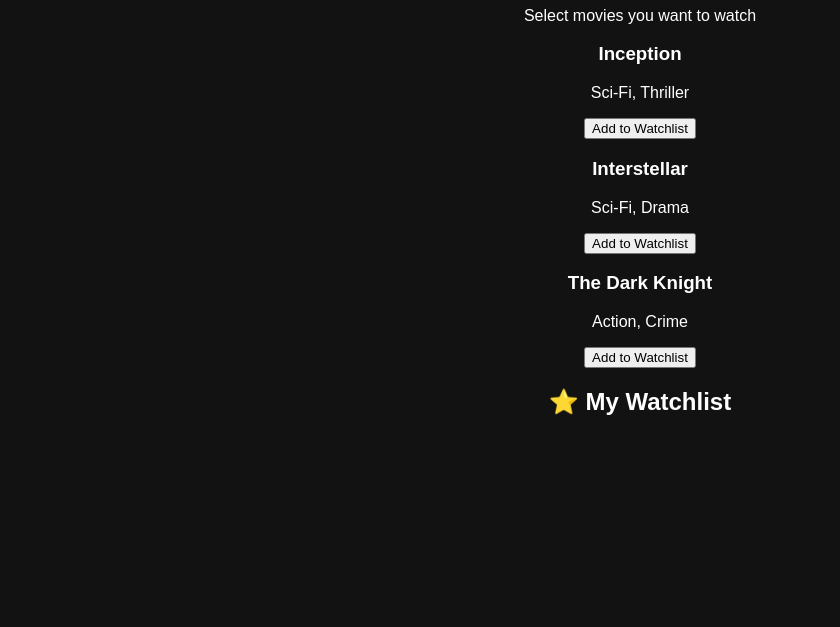
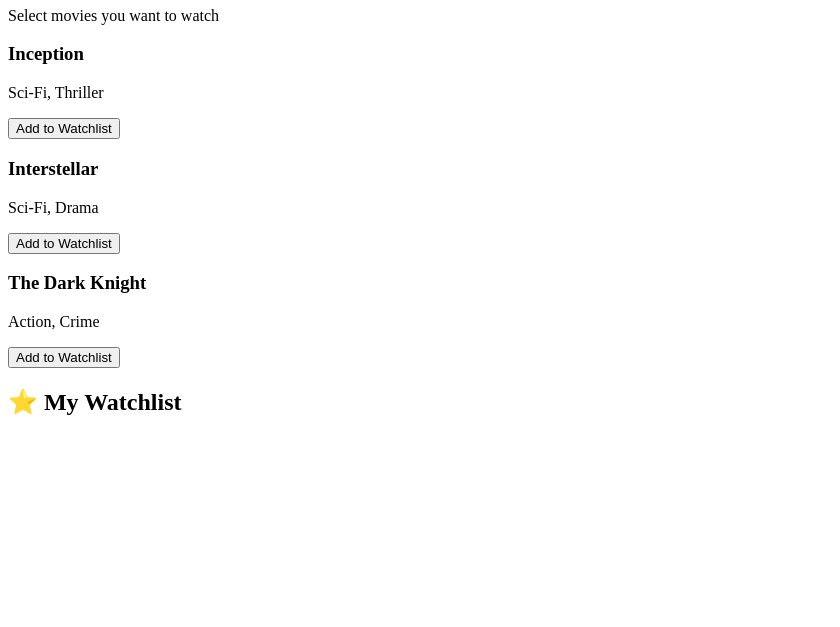
Before and after one commit to Hasratprwn/movie-watchlist, a plain HTML site: page index.html in a window 1280 px wide. Shown: the part 173-800 px from the top of the page, without its empty margins (0-840 px from the left). Drawn offline with Linux system fonts and the light colour scheme.

Commit message:
Update style.css

```diff
--- a/style.css
+++ b/style.css
@@ -1,6 +1,40 @@
-body {
-  background-color: #121212;
-  color: white;
-  font-family: Arial, sans-serif;
-  text-align: center;
-}
+<!DOCTYPE html>
+<html lang="en">
+<head>
+  <meta charset="UTF-8">
+  <title>Movie Watchlist</title>
+  <link rel="stylesheet" href="style.css">
+</head>
+
+<body>
+  <header>
+    <h1>🎬 Movie Watchlist</h1>
+    <p>Select movies you want to watch</p>
+  </header>
+
+  <div class="movies">
+    <div class="card">
+      <h3>Inception</h3>
+      <p>Sci-Fi, Thriller</p>
+      <button onclick="addMovie('Inception')">Add to Watchlist</button>
+    </div>
+
+    <div class="card">
+      <h3>Interstellar</h3>
+      <p>Sci-Fi, Drama</p>
+      <button onclick="addMovie('Interstellar')">Add to Watchlist</button>
+    </div>
+
+    <div class="card">
+      <h3>The Dark Knight</h3>
+      <p>Action, Crime</p>
+      <button onclick="addMovie('The Dark Knight')">Add to Watchlist</button>
+    </div>
+  </div>
+
+  <h2>⭐ My Watchlist</h2>
+  <ul id="watchlist"></ul>
+
+  <script src="script.js"></script>
+</body>
+</html>
```
